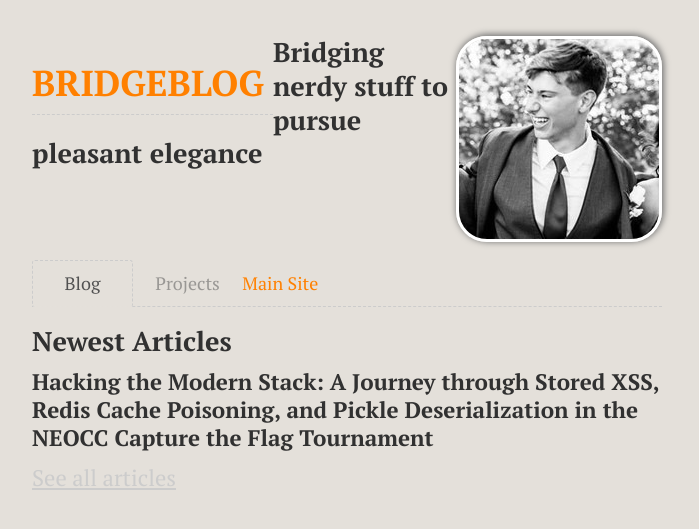
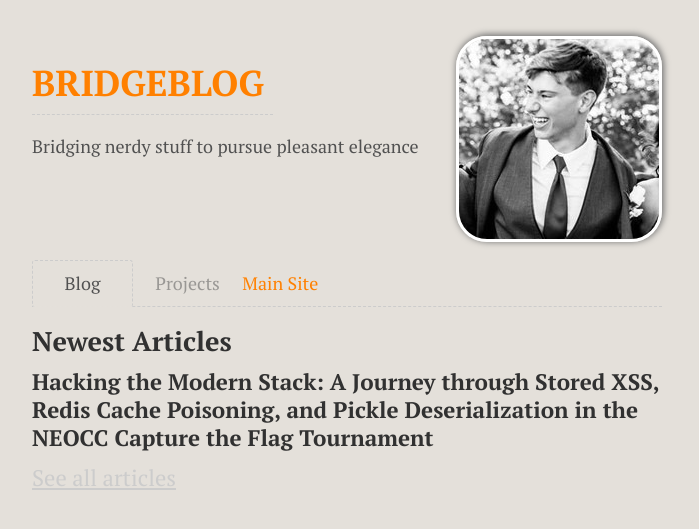
Before and after one commit to DEFCESCO/blog.defcesco.io, a Jekyll site: the page built from index.html, in a window 1280 px wide. Shown: the top 529 px of the page, without its empty margins (293-992 px from the left). Built offline with Jekyll 4.4.1, drawn with Linux system fonts in a browser that asks for light colours.

```diff
--- a/_includes/content/home-intro.md
+++ b/_includes/content/home-intro.md
@@ -1,4 +1,4 @@
 
 # [BRIDGEBLOG](/)
 
-## Bridging nerdy stuff to pursue pleasant elegance
+Bridging nerdy stuff to pursue pleasant elegance
```
